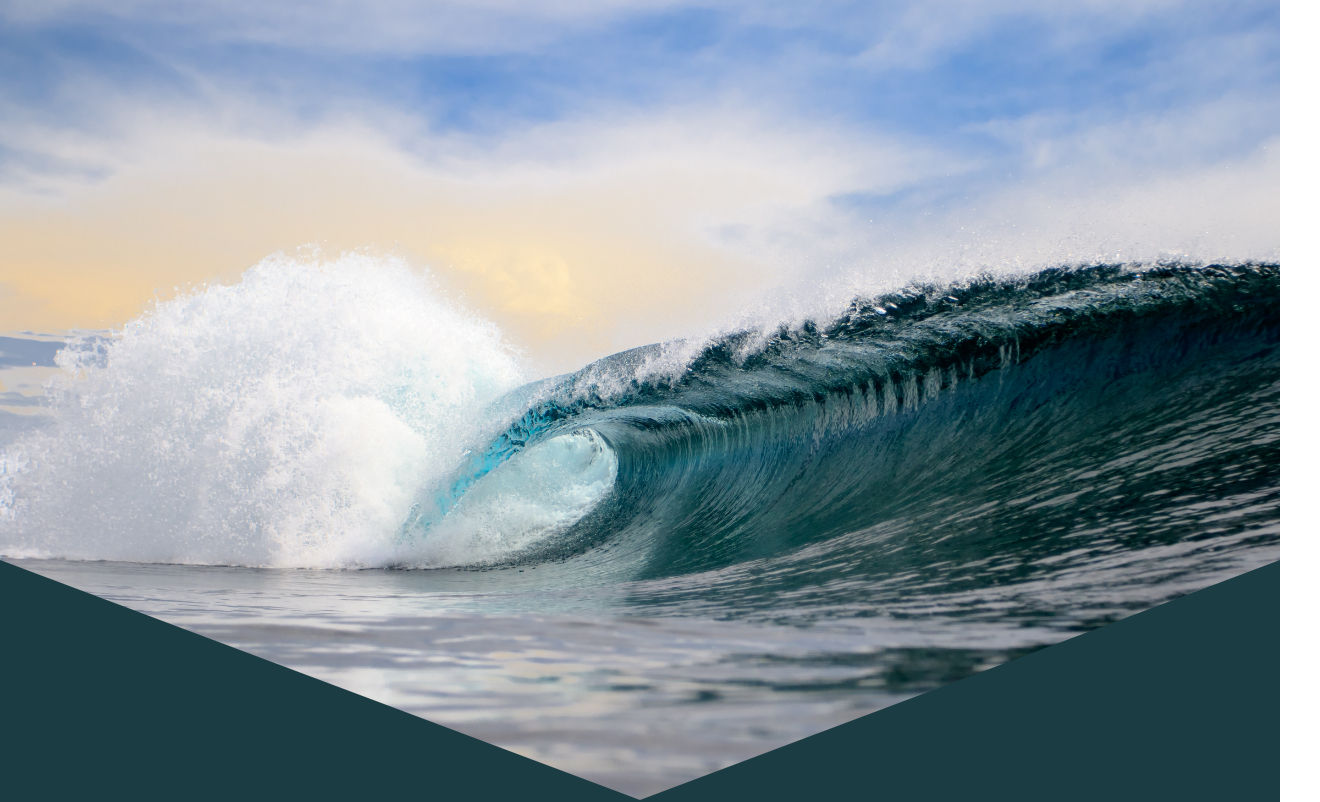
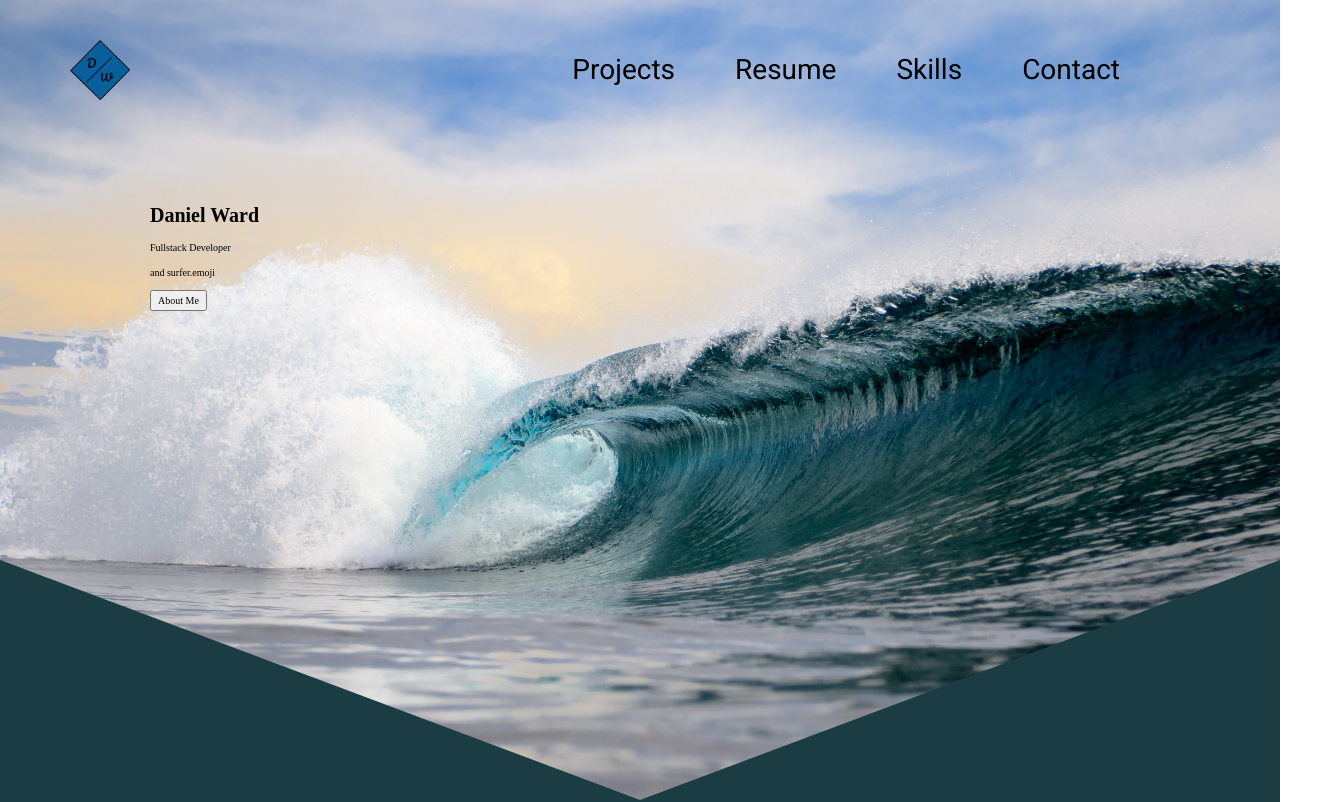
Before and after one commit to dward1502/PersonalPortfolio, a Next.js app: page / in a window 1280 px wide. Shown: the top 802 px of the page, 1320 px wide, since content can reach past the window. Built offline with nearby package versions, Linux system fonts and the light colour scheme.

Commit message:
added header text and style up footer and contact

```diff
--- a/components/Footer/footer.jsx
+++ b/components/Footer/footer.jsx
@@ -1,11 +1,11 @@
 import React from 'react'
 
-import styles from './footer.scss'
+import styles from '../../sass/Home.module.scss'
 
 const footer = () => {
   return (
     <div className={styles.footer}>
-        &copy;
+      <p>&copy; 2021 | Designed &amp; coded by Daniel Ward</p>
     </div>
   )
 }
--- a/components/Navigation/navigation.module.scss
+++ b/components/Navigation/navigation.module.scss
@@ -1,14 +1,16 @@
 .header {
 width: 100%;
-height: 6rem;
+height: 10rem;
 // background-color: white;
 padding: 2rem;
 display: flex;
 justify-content: space-between;
 align-items: center;
+position: absolute;
+z-index: 100;
 }
 .logo {
-    margin-left: 15rem;
+    margin-left: 5rem;
     width: 6rem;
     height: 6rem;
     position: relative;
@@ -36,7 +38,11 @@ align-items: center;
         padding: 3rem;
         font-size: 1.9rem;
         & a {
+            color: black;
+            font-size: 2.8rem;
+            font-weight: 500;
             text-decoration: none;
+            font-family: "Roboto", sans-serif;
         }
     }
 
--- a/components/layout.jsx
+++ b/components/layout.jsx
@@ -1,13 +1,15 @@
 import React, { Fragment } from 'react'
 import Navigation from './Navigation/navigation'
+import Footer from './Footer/footer'
 
 import styles from '../sass/Home.module.scss'
 
 const layout = ({children}) => {
   return (
     <Fragment>
-        {/* <Navigation/> */}
+        <Navigation/>
         <main className={styles.content}>{children}</main>
+        <Footer/>
     </Fragment>
   )
 }
--- a/pages/index.jsx
+++ b/pages/index.jsx
@@ -34,6 +34,12 @@ export default function Home() {
           layout="fill"
           objectFit="cover"
         />
+        <div className={styles.header_text}>
+          <h1>Daniel Ward</h1>
+          <p>Fullstack Developer</p>
+          <p>and surfer.emoji</p>
+          <button>About Me</button>
+        </div>
       </div>
       <section className={styles.projectHero}>
         <h1>Projects</h1>
@@ -178,7 +184,7 @@ export default function Home() {
           <DiWordpress size={80} className={styles.margin} />
           <DiDocker size={80} className={styles.margin} />
           <SiJest size={80} className={styles.margin} />
-          <SiTypescript size={80} />
+          <SiTypescript size={80} className={styles.margin}/>
         </div>
       </section>
       <section className={styles.contact}>
@@ -192,7 +198,7 @@ export default function Home() {
               <input type="text" className={styles.input}/>
               <label htmlFor="Message" className={styles.label}>Message</label>
               <textarea name="message" className={styles.message}></textarea>
-              <button className={styles.btn}>Send Email <FaRegEnvelope/></button>
+              <button className={styles.btn}>Send Email <span><FaRegEnvelope/></span></button>
             </form>
           </div>
           <div className={styles.contact_social}>
--- a/sass/Home.module.scss
+++ b/sass/Home.module.scss
@@ -5,6 +5,12 @@
   width: 100%;
   height: 100vh;
   clip-path: polygon(100% 0, 100% 70%, 50% 100%, 0 70%, 0 0);
+  position: relative;
+}
+.header_text {
+  position: absolute;
+  margin-top: 20rem;
+  margin-left: 15rem;
 }
 .projectHero {
   width: 100%;
@@ -72,7 +78,7 @@
   align-items: center;
 }
 .image_1 {
-  width: 25rem;
+  width: 35rem;
   height: 25rem;
   position: relative;
   z-index: 10;
@@ -86,7 +92,7 @@
   }
 }
 .image_2 {
-  width: 20rem;
+  width: 30rem;
   height: 20rem;
   position: relative;
   z-index: 4;
@@ -102,7 +108,7 @@
   }
 }
 .image_3 {
-  width: 20rem;
+  width: 30rem;
   height: 20rem;
   position: relative;
   z-index: 6;
@@ -130,11 +136,13 @@
   justify-content: center;
   align-items: center;
   margin-top: 10rem;
+
   & h1 {
     font-size: 15rem;
     font-family: "Roboto", sans-serif;
     color: #1c3c43;
-    opacity: 0.7;
+    opacity: 0.65;
+    margin-bottom: 5rem;
   }
 }
 .contact {
@@ -173,7 +181,7 @@
   }
 }
 .skillsBox {
-  width: 60rem;
+  width: 50rem;
   height: 40rem;
   background-color: #243746;
   color: #576563;
@@ -194,7 +202,6 @@
 }
 .contact_leftbox {
   width: 50%;
-  background-color: pink;
   display: flex;
   flex-direction: column;
   justify-content: center;
@@ -204,6 +211,7 @@
     font-size: 2.9rem;
     color: #fff;
     font-family: "Roboto",sans-serif;
+    margin-bottom: 3rem;
   }
 }
 .contact_social {
@@ -244,7 +252,7 @@
   resize: none;
 }
 .btn {
-  width: 20rem;
+  width: 15rem;
   padding: .8rem ;
   font-size: 1.3rem;
   align-items: center;
@@ -252,4 +260,18 @@
   color: white;
   background-color: #1c3c43;
   border: none;
+  border-radius: 5rem;
+  & span {
+    margin-left: 1rem;
+  }
 }
+.footer {
+  width: 100%;
+  // padding: 2rem;
+  background-color: #243746;
+  display: flex;
+  justify-content: center;
+  align-items: center;
+  color: white;
+  font-family: "Roboto", sans-serif;
+}
```
